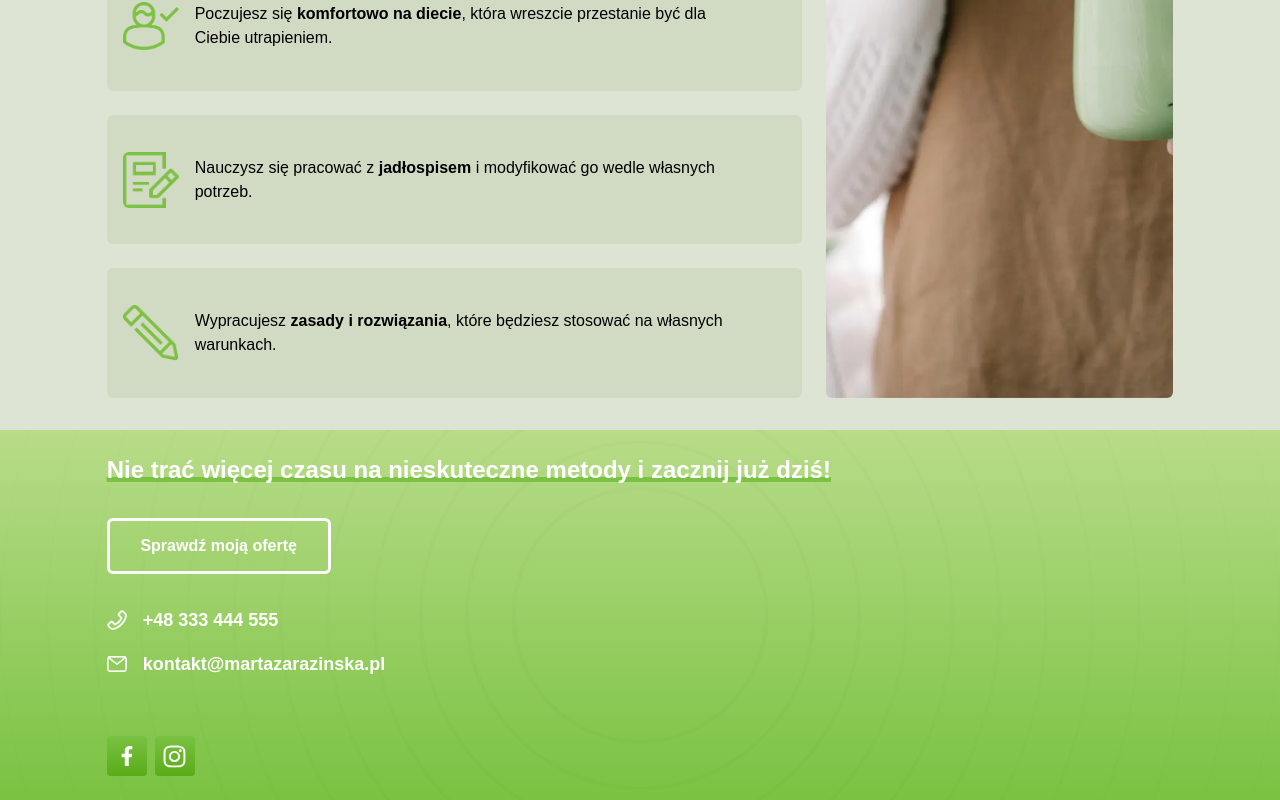
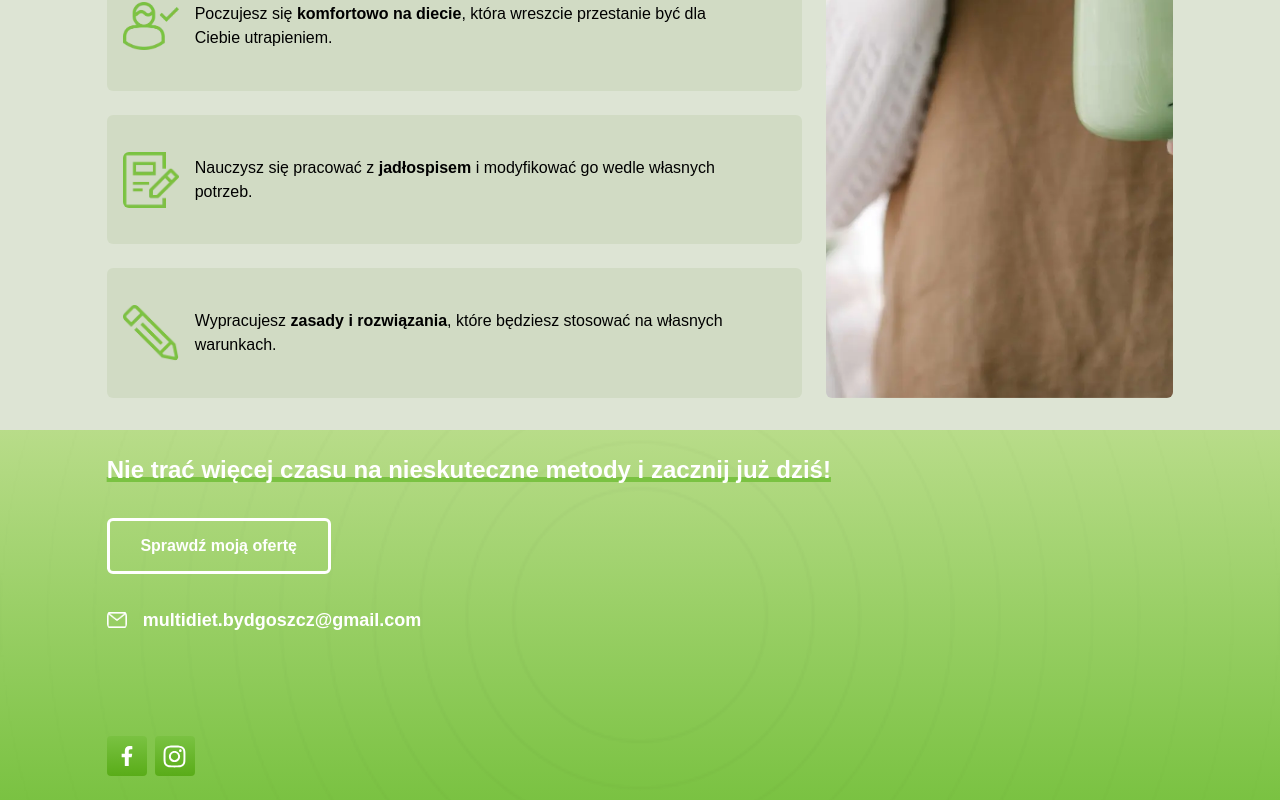
Before and after one commit to mikwis01/dietician, a Next.js app: page / in a window 1280 px wide. Shown: the part 2226-3026 px from the top of the page. Built offline with nearby package versions, Linux system fonts and the light colour scheme.

Commit message:
feat: change the footer contact info

```diff
--- a/src/constants/constants.tsx
+++ b/src/constants/constants.tsx
@@ -4,7 +4,7 @@ import icon3 from "../assets/icon_3.webp"
 import icon4 from "../assets/icon_4.webp"
 import icon5 from "../assets/icon_5.webp"
 import icon6 from "../assets/icon_6.webp"
-import icon7 from "../assets/icon_7.webp"
+// import icon7 from "../assets/icon_7.webp"
 import dish_tray from "../assets/dish-tray.png"
 import heart from "../assets/plus-heart.png"
 import brain from "../assets/brain.png"
@@ -70,13 +70,13 @@ export const partnershipValues = [
 ]
 
 export const contactLinks = [
-    {
-        icon: icon7,
-        content: "+48 333 444 555"
-    },
+    // {
+    //     icon: icon7,
+    //     content: "+48 333 444 555"
+    // },
     {
         icon: icon6,
-        content: "kontakt@martazarazinska.pl"
+        content: "multidiet.bydgoszcz@gmail.com"
     }
 ]
 
```
